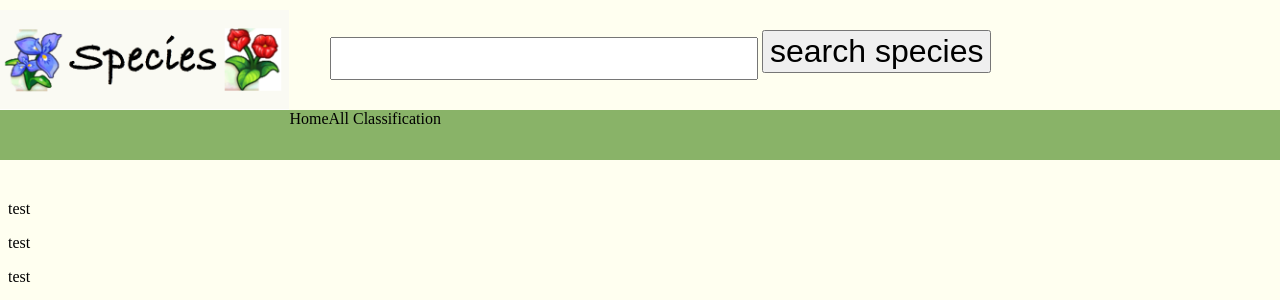
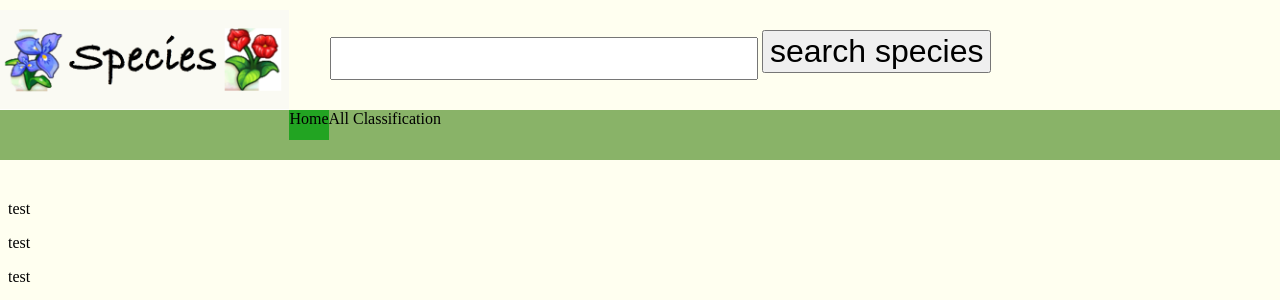
Before and after one commit to amberlovescoffee/species-identification, a Flask app: page / in a window 1280 px wide, with the pointer over the restyled element. Shown: the top 300 px of the page. Run offline with Flask 2, Linux system fonts and the light colour scheme.

Commit message:
add a href hover color

```diff
--- a/templates/base.html
+++ b/templates/base.html
@@ -22,7 +22,7 @@
 
         li {
             float: left;
-            height:30px;
+            height: 30px;
         }
 
         a {
@@ -35,10 +35,10 @@
             text-decoration: none;
         }
 
-        /*a:hover, a:active {*/
-        /*background-color: #22a422;*/
-        /*color: black;*/
-        /*}*/
+        a:hover, a:active {
+            background-color: #22a422;
+            color: black;
+        }
     </style>
     {% endblock %}
 </head>
```
